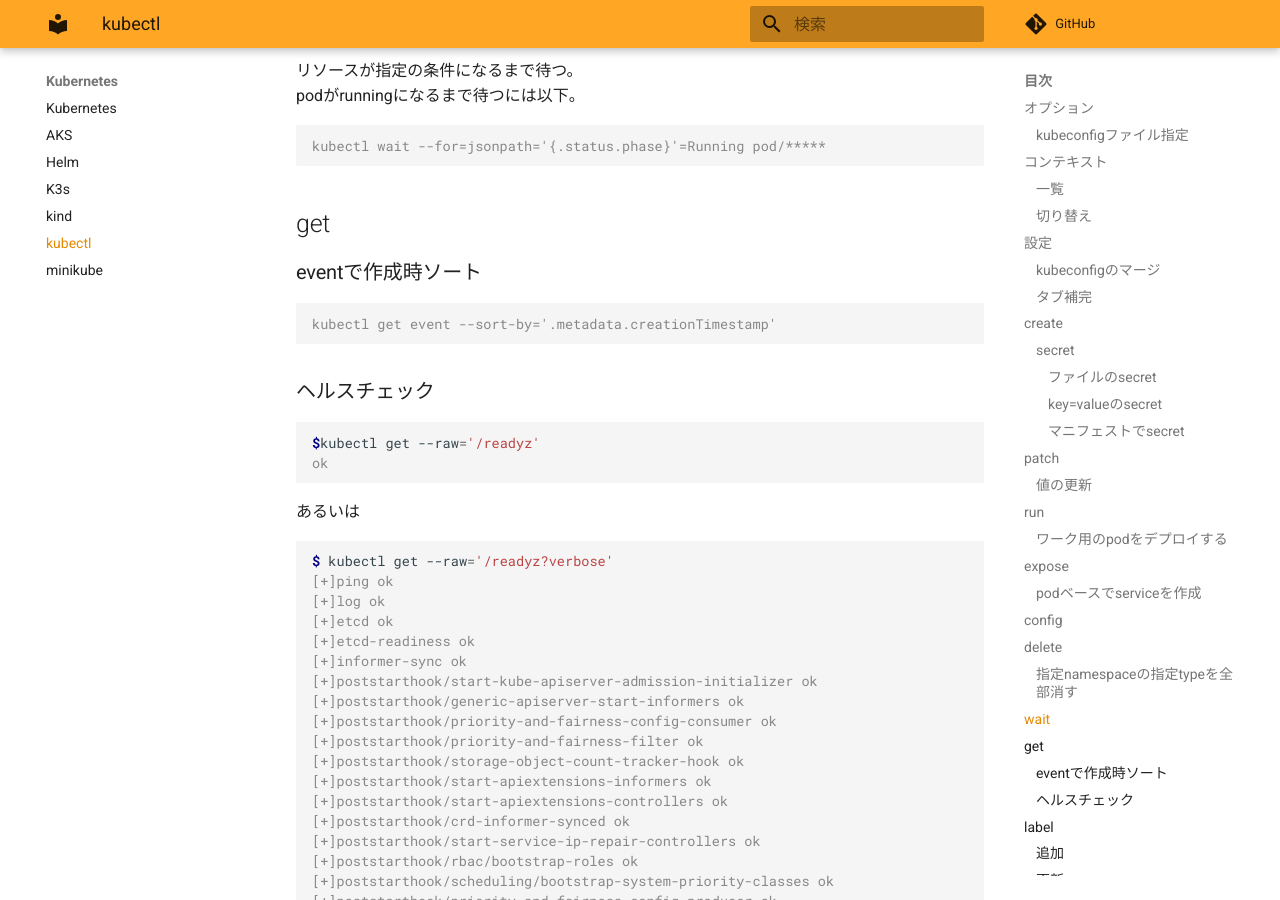
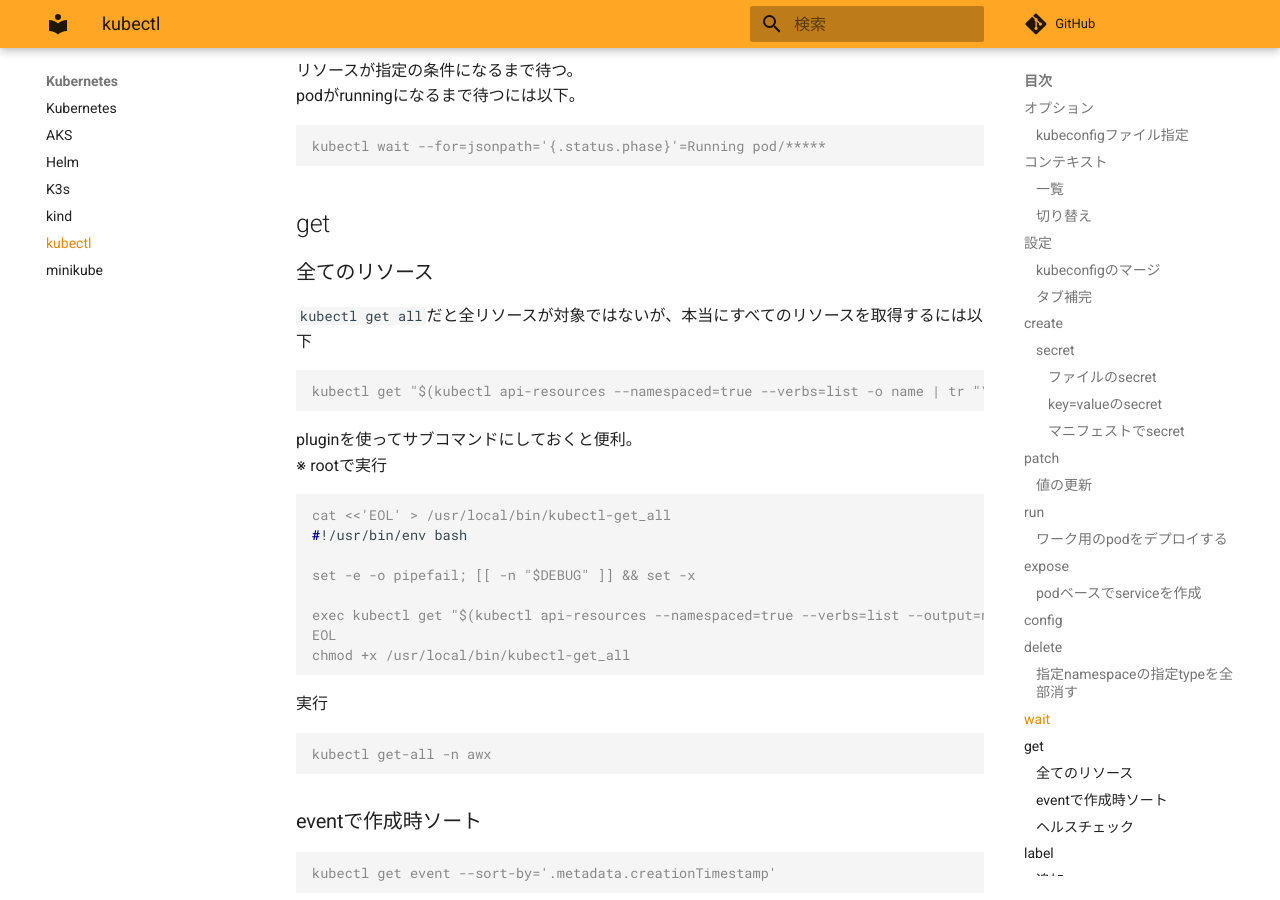
Before and after one commit to zaki-lknr/docs, an MkDocs documentation site: the page built from docs/Kubernetes/kubectl.md, in a window 1280 px wide and 900 px high, scrolled down 5416 px. Built offline with MkDocs 1.6.1 and Material for MkDocs 9.7.7, drawn with Linux system fonts in a browser that asks for light colours; comment, search, counter and statistics services are not loaded.

Commit message:
add: kubernetes/kubectl: 全リソースの取得

````diff
--- a/docs/Kubernetes/kubectl.md
+++ b/docs/Kubernetes/kubectl.md
@@ -273,6 +273,34 @@ kubectl wait --for=jsonpath='{.status.phase}'=Running pod/*****
 
 ## get
 
+### 全てのリソース
+
+`kubectl get all`だと全リソースが対象ではないが、本当にすべてのリソースを取得するには以下
+
+```console
+kubectl get "$(kubectl api-resources --namespaced=true --verbs=list -o name | tr "\n" "," | sed -e 's/,$//')"
+```
+
+pluginを使ってサブコマンドにしておくと便利。
+※ rootで実行
+
+```console
+cat <<'EOL' > /usr/local/bin/kubectl-get_all
+#!/usr/bin/env bash
+
+set -e -o pipefail; [[ -n "$DEBUG" ]] && set -x
+
+exec kubectl get "$(kubectl api-resources --namespaced=true --verbs=list --output=name | tr "\n" "," | sed -e 's/,$//')" "$@"
+EOL
+chmod +x /usr/local/bin/kubectl-get_all
+```
+
+実行
+
+```console
+kubectl get-all -n awx
+```
+
 ### eventで作成時ソート
 
 ```console
````
